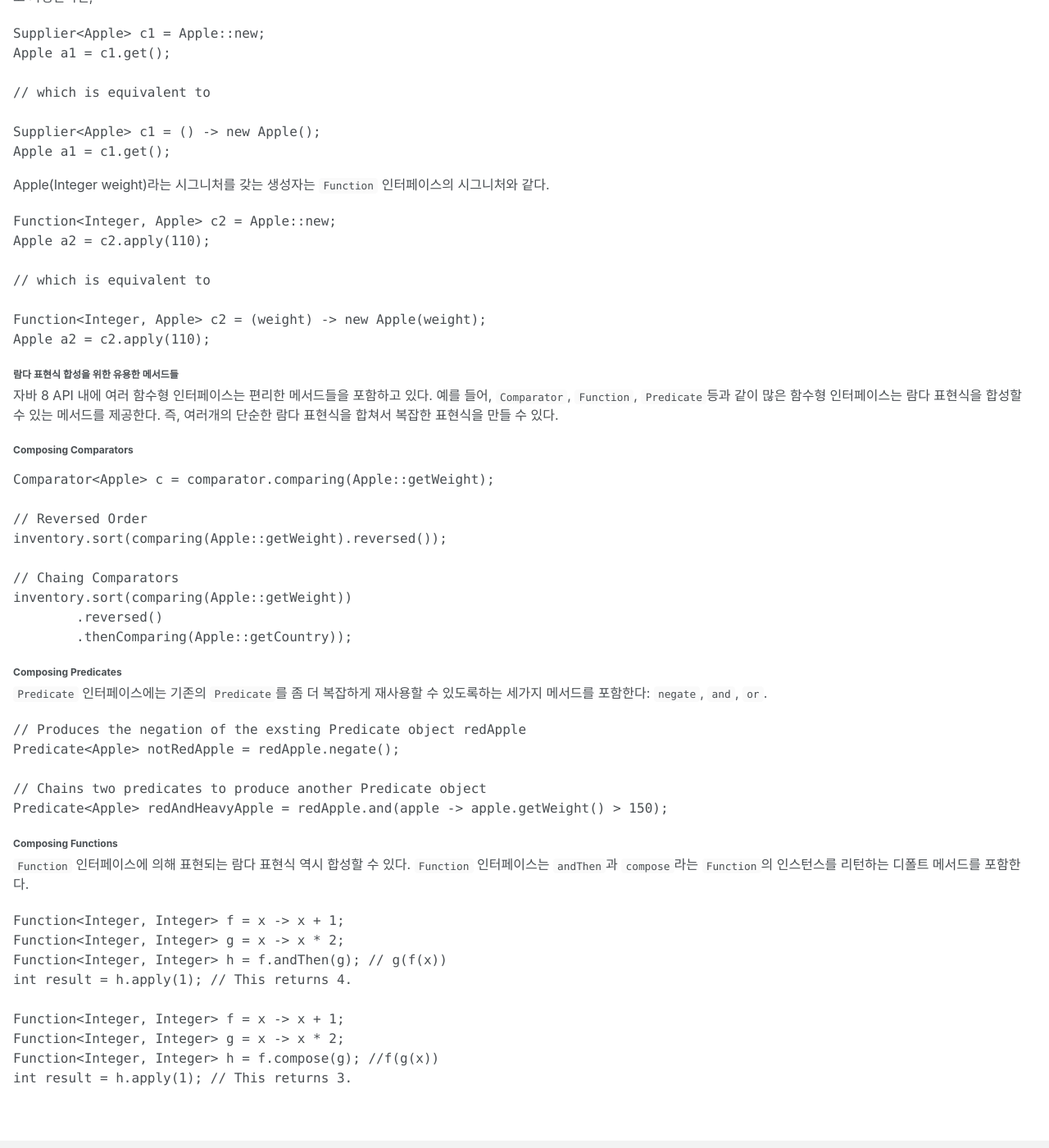
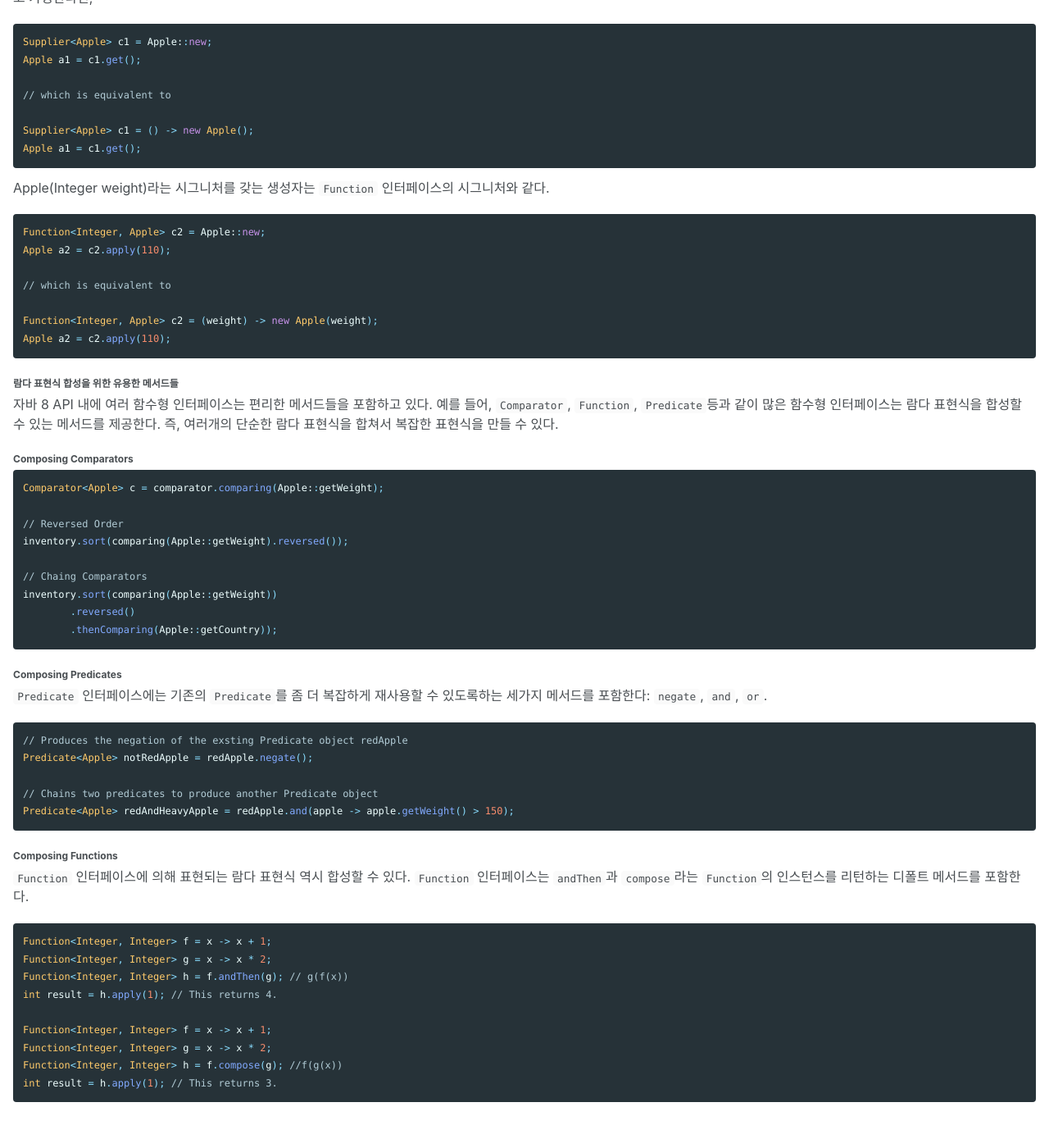
Before and after one commit to dulrook/dulrook.github.io, a Jekyll site: the page built from _posts/2019-09-23-[모던자바인액션] 람다 표현식.markdown, in a window 1280 px wide and 1400 px high, scrolled down 4991 px. Shown: the whole window at 82% size. Built offline with Jekyll 4.4.1, drawn with Linux system fonts in a browser that asks for light colours; cached includes are drawn as plain includes; nearby versions of some CDN libraries; some of the changed text lies outside the part shown.

Commit message:
Correct typo

````diff
--- a/_posts/2019-09-23-[모던자바인액션] 람다 표현식.markdown
+++ b/_posts/2019-09-23-[모던자바인액션] 람다 표현식.markdown
@@ -13,7 +13,7 @@ categories: 자바
 - Passed around: 람다 표현식은 메서드의 인자로 전달되거나 변수로써 저장될 수 있다.
 - Concise: 익명 클래스처럼 불필요한 코드를 작성할 필요 없다.
 
-```Java
+```java
 // Before
 Comparator<Apple> byWeight = new Comparator<Apple>() {
     public int compare(Apple a1, Apple a2) {
@@ -42,11 +42,11 @@ Comparator<Apple> byWeight = (Apple a1, Apple a2) -> a1.getWeight().compareTo(a2
 ##### 함수 디스크립터
 함수형 인터페이스에 정의된 추상 메서드의 시그니처는 람다 표현식의 시그니처를 나타낸다. 그리고 이 추상 메서드를 *function descrptior* 라고 한다.
 - () -> void 는 빈 파라미터를 인자로 받아 void를 리턴하는 함수를 나타낸다. 그리고 이 표기법은 정확히 `Runnable` 인터페이스를 나타낸다.
-```Java
+```java
 public interface Runnable { void run(); }
 ```
 - 아래의 statement가 정상적인 람다 표현식인 이유는 자바 스펙에서 단일 void 메서드를 호출하는 경우 중괄호로 감쌀 필요 없다고 정의하고 있기 때문이다.
-```Java
+```java
 process(() -> System.out.println("This is awesome!));
 ```
 
@@ -66,19 +66,19 @@ public String processFile() throws IOException {
 - **단계 1: 동작 파라미터를 기억하라**
     현재 코드는 파일로부터 오로지 첫 행만을 읽는다는 제한점이 있다. 두 개의 라인이나 혹은 자주 사용되는 단어등을 리턴하고 싶을땐 어떻게 해야하는가? 이상적으로는 setup과 cleanup을 수행하는 코드를 재사용하고 `processFile()` 에게 파일에 다른 기능을 수행하는 메서드를 알려줄 것 이다. 즉, `processFile`의 동작을 파라미터화하는 것이다.
     동작을 전달하는데에는 정확히 람다가 사용된다. 예를 들어, `BufferedReader`의 두 개 행을 출력하려면:
-    ```Java
+    ```java
     String result = processFile((BufferedReader br) -> br.readLine() + br.readLine());
     ```
 - **단계 2: 동작 전달을 위해 함수형 인터페이스 사용**
     `BufferedReader -> String` 시그니처와 일치하는 람다를 만들어야하고, `IOException` 예외를 던질 수 있도록 해야한다. 다음의 인터페이스를 `BufferedReaderProcessor` 라고 정의하자:
-    ```Java
+    ```java
     @FunctionalInterface
     public interface BufferedReaderProcessor {
         String process(BufferedReader b) throws IOException;
     }
     ```
     이제 이 인터페이스를 새로운 `processFile` 메서드의 인자로 사용할 수 있다:
-    ```Java
+    ```java
     public String processFile(BufferedReaderProcessor p) throws IOException {
         ...
     }
@@ -86,7 +86,7 @@ public String processFile() throws IOException {
 
 - **단계 3: 동작 실행**
     `BufferedReader -> String` 형태를 만족하는 어떠한 람다던지 메서드의 인자로 사용될 수 있다. 이제 `processFile`의 바디 내부에서 람다로 표시되는 코드를 실행하는 방법만 있으면 된다.
-    ```Java
+    ```java
     public Stirng processFile(BufferedReaderProcessor p) throws IOException {
         try (BufferedReader br = new BufferedReader(new FileReader("data.txt"))) {
             return p.process(br);
@@ -96,7 +96,7 @@ public String processFile() throws IOException {
 
 - **단계 4: 람다 전달**
     이제 여러가지 람다를 이용해 `processFile` 메서드를 재사용하고 다양한 방식으로 파일을 처리할 수 있다.
-    ```Java
+    ```java
     String oneLine = processFile((BufferedReader br) -> br.readLine());
     String twoLines = processFile((BufferedReader br) ->  br.readLine() + br.readLine());
     ```
@@ -106,7 +106,7 @@ public String processFile() throws IOException {
 자바 API는 `Comparable`, `Runnable`, `Callable` 등의 다양한 함수 API를 포함하고 있다. 자바8 라이브러리 설계자들은 개발자들을 위해 `java.util.function` 패키지내에 여러가지 새로운 함수형 인터페이스를 제공하고 있다.
 
 - Predicate
-    ```Java
+    ```java
     // java.util.function.Predicate
     /**
     * Represents a predicate (boolean-valued function) of one argument.
@@ -150,7 +150,7 @@ public String processFile() throws IOException {
 - IntPredicate
     자바 타입에는 reference type (예를 들어, `Byte`, `Integer`, `Object`, `List`)과 primitive type (예를 들어, int, double, byte, char)이 있다. 그런데 제네릭 파라미터는 내부 구현상 referece 타입만 사용할 수 있다. 그래서 자바에서는, primitive type을 상응하는 reference type으로 변환하는 매커니즘이 있고, 이를 *boxing* 이라고 한다. 반대의 경우는 *unboxing* 이라고 한다. 물론 자바에는 *autoboxing* 이라는 편리한 매커니즘이 있다. 그러나 이 매커니즘은 퍼포먼스 비용을 수반하게 된다.
     자바 8에서는 이와 같이 박싱과 언박싱으로 인한 메모리 낭비를 피하기 위해 특화된 버젼의 함수형 인터페이스를 제공한다.
-    ```Java
+    ```java
     // java.util.function.IntPredicate
 
     /**
@@ -185,14 +185,14 @@ public String processFile() throws IOException {
     > > 언체크 예외(Unchecked Exception)는 `RuntimeExceptino`을 상속하는 예외로, 명시적으로 예외처리를 강제하지 않는다. 대표적으로 `NullPointerException` 이 해당된다.
     >
     > 예를 들어, 3.3 절에서 소개한 함수형 인터페이스 `BufferedReaderProcessor`는 명시적으로 `IOException`을 선언한다:
-    > ```Java
+    > ```java
     > @FunctionalInterface
     > public interface BufferedReaderProcessor {
     >   String process(BufferedReader b) throws IOException;
     > }
     > ```
     > 그러나 보통은 `Function<T, R>`과 같은 함수형 인터페이스를 기대하는 API를 사용하기 때문에 직접 함수형 인터페이스를 정의하기는 힘들다. 이런 경우에는 체크 예외를 명시적으로 잡아줘야한다:
-    > ```Java
+    > ```java
     > Function<BufferedReader, String> f =
     >   (BufferedReader b) -> {
     >       try { return b.readLine(); } catch(IOExceptiopn e) { throw new RuntimeException(e); }
@@ -201,7 +201,7 @@ public String processFile() throws IOException {
 
 #### 메서드 참조
 메서드 참조를 이용하면 기존의 메서드 정의를 재사용할 수 있고 람다 처럼 전달할 수 있다. 때로는 람다 표현식을 사용하는 것보다 메서드 참조를 사용하는 것이 가독성 측면에서 좋을 때가 있다.
-```Java
+```java
 // Before:
 inventory.sort((Apple a1, Apple a2) -> a1.getWeight().compareTo(a2.getWeight()));
 // After (using a method reference and java.util.Compartor.comparing):
@@ -214,7 +214,7 @@ inventory.sort(comparing(Apple::getWeight));
 
 #### 생성자 참조
 `ClassName::new` 처럼 이름과 키워드`new`를 사용하여 기존의 생성자를 참조할 수 있다. 예를 들어 인수가 없는 생성자, 즉 `Supplier`의 `() -> Apple` 같은 시그니처를 갖는 생성자가 있다고 가정한다면,
-```Java
+```java
 Supplier<Apple> c1 = Apple::new;
 Apple a1 = c1.get();
 
@@ -225,7 +225,7 @@ Apple a1 = c1.get();
 ```
 
 Apple(Integer weight)라는 시그니처를 갖는 생성자는 `Function` 인터페이스의 시그니처와 같다.
-```Java
+```java
 Function<Integer, Apple> c2 = Apple::new;
 Apple a2 = c2.apply(110);
 
@@ -238,7 +238,7 @@ Apple a2 = c2.apply(110);
 #### 람다 표현식 합성을 위한 유용한 메서드들
 자바 8 API 내에 여러 함수형 인터페이스는 편리한 메서드들을 포함하고 있다. 예를 들어, `Comparator`, `Function`, `Predicate`등과 같이 많은 함수형 인터페이스는 람다 표현식을 합성할 수 있는 메서드를 제공한다. 즉, 여러개의 단순한 람다 표현식을 합쳐서 복잡한 표현식을 만들 수 있다.
 ##### Composing Comparators
-```Java
+```java
 Comparator<Apple> c = comparator.comparing(Apple::getWeight);
 
 // Reversed Order
@@ -251,7 +251,7 @@ inventory.sort(comparing(Apple::getWeight))
 ```
 ##### Composing Predicates
 `Predicate` 인터페이스에는 기존의 `Predicate`를 좀 더 복잡하게 재사용할 수 있도록하는 세가지 메서드를 포함한다: `negate`, `and`, `or`.
-```Java
+```java
 // Produces the negation of the exsting Predicate object redApple
 Predicate<Apple> notRedApple = redApple.negate();
 
@@ -262,7 +262,7 @@ Predicate<Apple> redAndHeavyApple = redApple.and(apple -> apple.getWeight() > 15
 ##### Composing Functions
 `Function` 인터페이스에 의해 표현되는 람다 표현식 역시 합성할 수 있다. `Function` 인터페이스는 `andThen`과 `compose`라는 `Function`의 인스턴스를 리턴하는 디폴트 메서드를 포함한다.
 
-```Java
+```java
 Function<Integer, Integer> f = x -> x + 1;
 Function<Integer, Integer> g = x -> x * 2;
 Function<Integer, Integer> h = f.andThen(g); // g(f(x))
````
